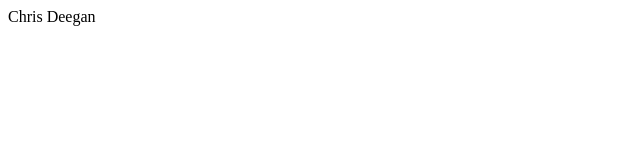
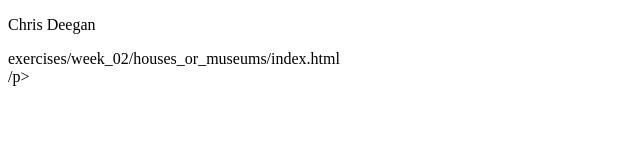
Before and after one commit to cpd2140/psychic-engine, a plain HTML site: page index.html in a window 1280 px wide. Shown: the whole page, without its empty margins (0-640 px from the left). Drawn offline with Linux system fonts and the light colour scheme.

Commit message:
Update index.html

```diff
--- a/index.html
+++ b/index.html
@@ -8,7 +8,11 @@
 </head>
 
 <body>
-    Chris Deegan
+    <p>Chris Deegan</p>
+
+    <a href="http://exercises/week_02/houses_or_museums/index.html"></a>
+    <p>
+    <nav>exercises/week_02/houses_or_museums/index.html</nav>/p>
 </body>
 
 </html>
```
